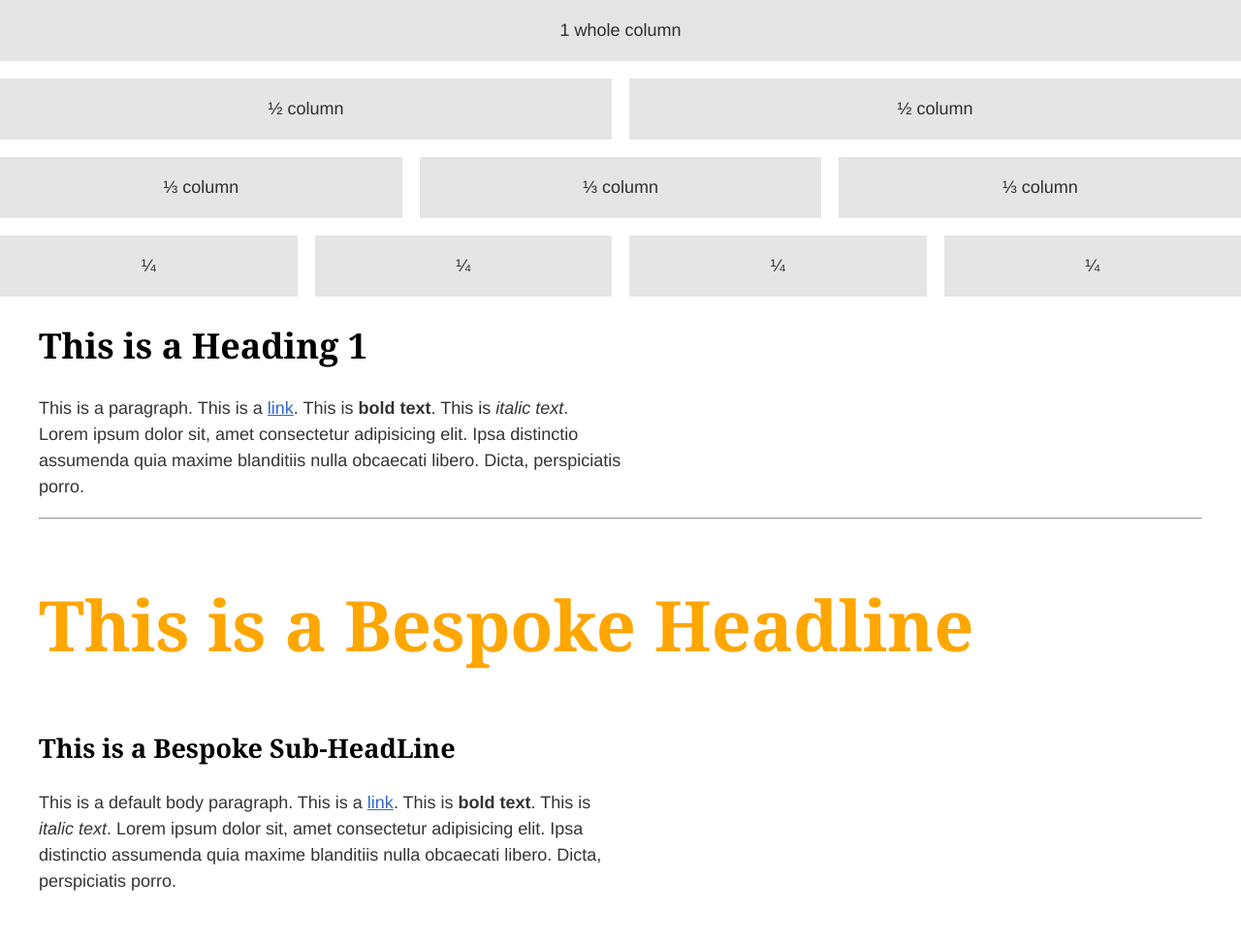
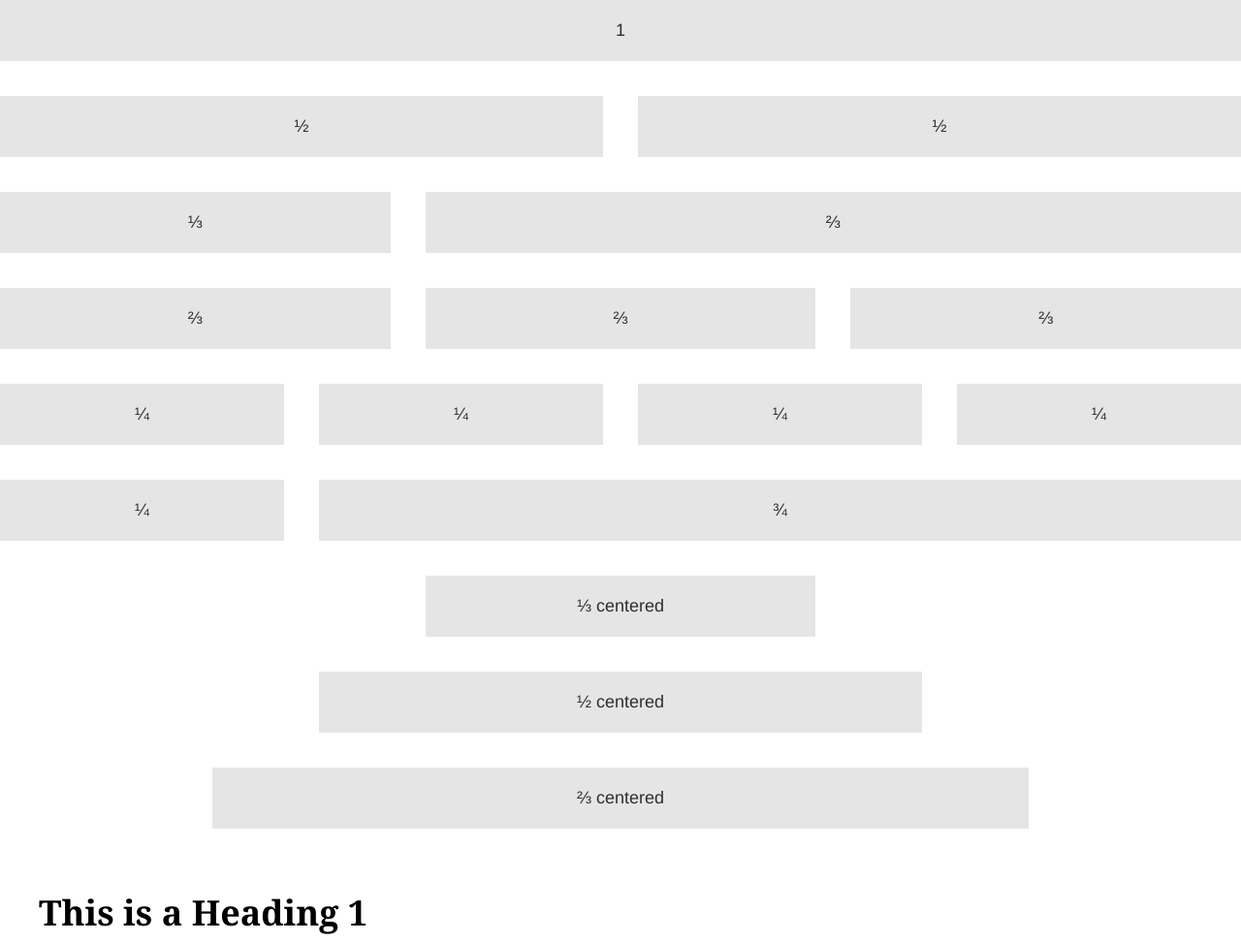
Before and after one commit to Eirean/simplebase, a plain HTML site: page index.html in a window 1280 px wide. Shown: the top 972 px of the page at 97% size. Before the commit the page ends 941 px from the top, so only its background shows below. Drawn offline with Linux system fonts and the light colour scheme.

Commit message:
grid based update

```diff
--- a/index.html
+++ b/index.html
@@ -11,46 +11,83 @@
 <body>
     <section class="demo">
         <div class="row">
-            <div class="column">
-                1 whole column
+            <div class="one-whole">
+                <p>1</p>
             </div>
         </div>
 
         <div class="row">
-            <div class="one-half column">
-                <p>&frac12; column</p>
+            <div class="one-half">
+                <p>&frac12;</p>
             </div>
-            <div class="one-half column">
-                <p>&frac12; column</p>
+            <div class="one-half">
+                <p>&frac12;</p>
             </div>
         </div>
 
         <div class="row">
-            <div class="one-third column">
-                <p>&frac13; column</p>
+            <div class="one-third">
+                <p>&frac13;</p>
             </div>
-            <div class="one-third column">
-                <p>&frac13; column</p>
-            </div>
-            <div class="one-third column">
-                <p>&frac13; column</p>
+            <div class="two-thirds">
+                <p>&frac23;</p>
             </div>
         </div>
 
         <div class="row">
-            <div class="one-fourth column">
-                &frac14;
+            <div class="one-third">
+                <p>&frac23;</p>
             </div>
-            <div class="one-fourth column">
-                &frac14;
+            <div class="one-third">
+                <p>&frac23;</p>
             </div>
-            <div class="one-fourth column">
-                &frac14;
-            </div>
-            <div class="one-fourth column">
-                &frac14;
+            <div class="one-third">
+                <p>&frac23;</p>
             </div>
         </div>
+
+        <div class="row">
+            <div class="one-fourth">
+                <p>&frac14;</p>
+            </div>
+            <div class="one-fourth">
+                <p>&frac14;</p>
+            </div>
+            <div class="one-fourth">
+                <p>&frac14;</p>
+            </div>
+            <div class="one-fourth">
+                <p>&frac14;</p>
+            </div>
+        </div>
+
+        <div class="row">
+            <div class="one-fourth">
+                <p>&frac14;</p>
+            </div>
+            <div class="three-fourths">
+                <p>&frac34;</p>
+            </div>
+        </div>
+
+        <div class="row">
+            <div class="one-third centered">
+                <p>&frac13; centered</p>
+            </div>
+        </div>
+
+        <div class="row">
+            <div class="one-half centered">
+                <p>&frac12; centered</p>
+            </div>
+        </div>
+
+        <div class="row">
+            <div class="two-thirds centered">
+                <p>&frac23; centered</p>
+            </div>
+        </div>
+
 
     </section>
 
--- a/style.css
+++ b/style.css
@@ -36,7 +36,7 @@
     --font-headings: Georgia, sans-serif;
 
     /* MEASUREMENT UNITS */
-    --gridgap: 1em;
+
 }
 
 /* GLOBAL RESETS */
@@ -112,39 +112,65 @@ body {
 
 /* GRID SYSTEM */
 .row {
-    display: flex;
+    --gridgap: 2em;
+}
+
+@media (min-width: 768px) {
+
+    .row {
+        display: grid;
+        grid-template-columns: repeat(12, 1fr);
         gap: var(--gridgap);
     }
 
-.column {
-    flex-grow: 1;
+    .one-whole {
+        grid-column: span 12 / span 12;
     }
 
     .one-half {
-    width: 50%;
+        grid-column: span 6 / span 6;
     }
 
     .one-third {
-    width: 33.3333%;
+        grid-column: span 4 / span 4;
     }
 
     .two-thirds {
-    width: 66.6666%;
+        grid-column: span 8 / span 8;
     }
 
     .one-fourth {
-    width: 25%;
+        grid-column: span 3 / span 3;
     }
 
-/* FOR DEMO GRID ONLY */
-.demo .row {
-    margin-bottom: var(--gridgap);
+    .three-fourths {
+        grid-column: span 9 / span 9;
     }
 
-.demo .column {
+    .one-half.centered {
+        grid-column-start: 4;
+    }
+
+    .one-third.centered {
+        grid-column-start: 5;
+    }
+
+    .two-thirds.centered {
+        grid-column-start: 3;
+    }
+
+}
+
+
+
+
+/* FOR DEMO GRID ONLY */
+
+.demo .row>* {
     background: rgb(0 0 0 / .1);
     padding: 1em;
     text-align: center;
+    margin-bottom: var(--gridgap);
 }
 
 .demo p {
```
Lines whose indentation alone changed are shown as unchanged.
